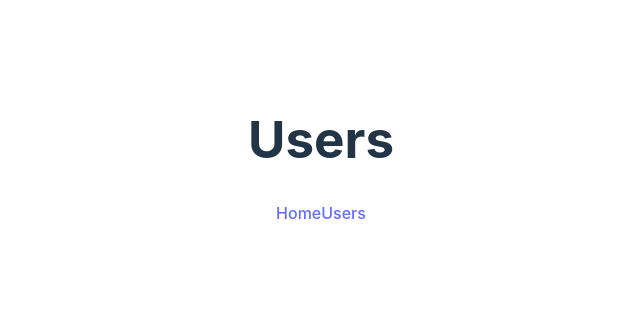
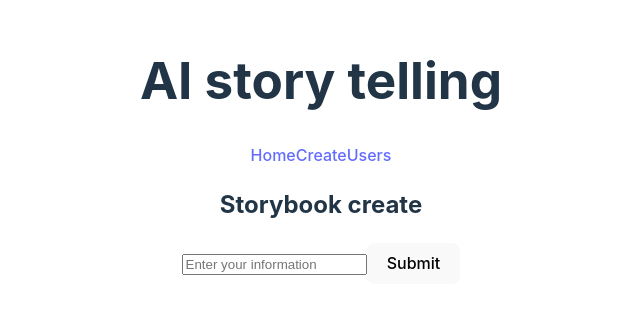
Before and after one commit to Minsukim2827/Interactive-AI-Storytelling-Platform, a React (Vite) app in the folder frontend/frontend/: page /create in a window 1280 px wide. Before the commit this address had no page. Shown: the part 249-562 px from the top of the page, without its empty margins (319-959 px from the left). Built offline with nearby package versions, Linux system fonts and the light colour scheme.

Commit message:
added frontend for input ai text

```diff
--- a/frontend/frontend/src/components/App.jsx
+++ b/frontend/frontend/src/components/App.jsx
@@ -1,27 +1,29 @@
 import React from 'react';
 import { BrowserRouter as Router, Routes, Route, Link } from 'react-router-dom';
 import './../css/App.css';
-import HomePage from './HomePage'; // Adjust the path as necessary
+import Create from './Create'; // Adjust the path as necessary
 import UsersList from './UsersList'; // Import the UsersList component
 
 function App() {
- return (
+  return (
     <Router>
       <div className="App">
         <header className="App-header">
-          <h1>Users</h1>
+          <h1>AI story telling</h1>
           <nav>
-            <Link to="/homepage">Home</Link>
+            <Link to="/">Home</Link>
+            <Link to="/create">Create</Link>
             <Link to="/users">Users</Link> {/* Add a link to the UsersList page */}
           </nav>
         </header>
         <Routes>
-          <Route path="/homepage" element={<HomePage />} />
+
+          <Route path="/create" element={<Create />} />
           <Route path="/users" element={<UsersList />} /> {/* Route for displaying the users list */}
         </Routes>
       </div>
     </Router>
- );
+  );
 }
 
 export default App;
--- /dev/null
+++ b/frontend/frontend/src/components/Create.jsx
@@ -0,0 +1,41 @@
+import React, { useState } from 'react';
+
+function HomePage() {
+  const [inputValue, setInputValue] = useState('');
+
+  const handleChange = (event) => {
+    setInputValue(event.target.value);
+  };
+
+  const handleSubmit = (event) => {
+    event.preventDefault();
+    // Process the form submission here, such as sending the input value to the server
+    console.log("Submitted value:", inputValue);
+    setInputValue('');
+  };
+
+  const handleKeyDown = (event) => {
+    if (event.key === 'Enter') {
+      event.preventDefault(); // Prevent form submission when pressing Enter in the input field
+      handleSubmit(event);
+    }
+  };
+
+  return (
+    <div>
+      <h2>Storybook create</h2>
+      <form onSubmit={handleSubmit}>
+        <input
+          type="text"
+          value={inputValue}
+          onChange={handleChange}
+          onKeyDown={handleKeyDown}
+          placeholder="Enter your information"
+        />
+        <button type="submit">Submit</button>
+      </form>
+    </div>
+  );
+}
+
+export default HomePage;
--- a/frontend/frontend/src/components/HomePage.jsx
+++ /dev/null
@@ -1,12 +0,0 @@
-import React from 'react';
-
-function HomePage() {
-  return (
-    <div>
-      <h2>WtPage</h2>
-      <p>This to.</p>
-    </div>
-  );
-}
-
-export default HomePage;
```
